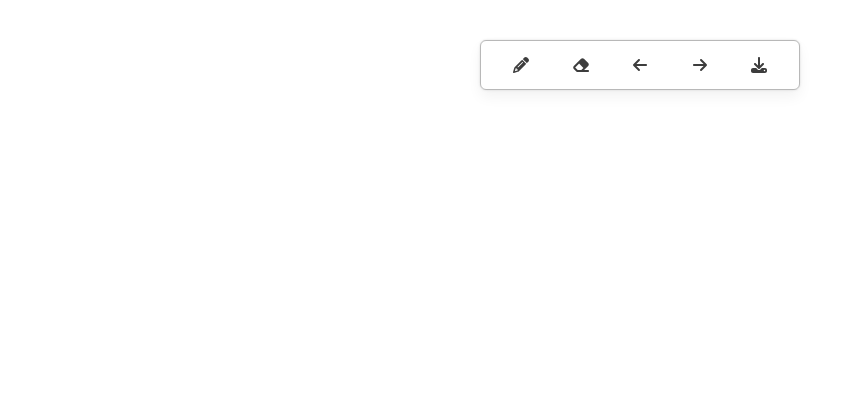
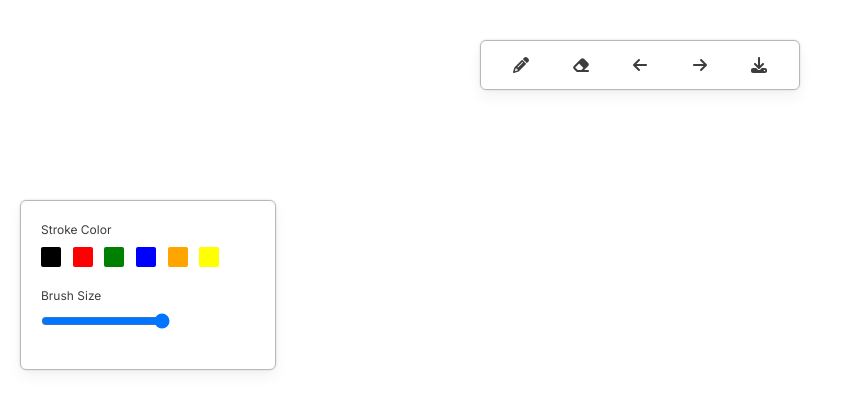
Before and after one commit to SunnyDhanwani/sketchbook-fe, a Next.js app: page / in a window 1280 px wide. Shown: the top 410 px of the page, without its empty margins (0-845 px from the left). Built offline with nearby package versions, Linux system fonts and the light colour scheme.

Commit message:
Made toolbox UI

```diff
--- a/app/page.js
+++ b/app/page.js
@@ -1,10 +1,12 @@
 import Menu from "@/components/Menu";
+import Toolbox from "@/components/Toolbox";
 import Image from "next/image";
 
 export default function Home() {
   return (
     <main>
       <Menu />
+      <Toolbox />
     </main>
   );
 }
--- /dev/null
+++ b/components/Toolbox/index.js
@@ -0,0 +1,60 @@
+"use client";
+
+import { COLORS } from "@/constants";
+import styles from "./index.module.css";
+
+const Toolbox = () => {
+  function updateBrushSize() {}
+
+  return (
+    <div className={styles.toolboxContainer}>
+      <div className={styles.toolItem}>
+        <h4 className={styles.toolText}>Stroke Color</h4>
+        <div className={styles.itemContainer}>
+          <div
+            className={styles.colorBox}
+            style={{ backgroundColor: COLORS.BLACK }}
+          />{" "}
+          <div
+            className={styles.colorBox}
+            style={{ backgroundColor: COLORS.RED }}
+          />{" "}
+          <div
+            className={styles.colorBox}
+            style={{ backgroundColor: COLORS.GREEN }}
+          />{" "}
+          <div
+            className={styles.colorBox}
+            style={{ backgroundColor: COLORS.BLUE }}
+          />{" "}
+          <div
+            className={styles.colorBox}
+            style={{ backgroundColor: COLORS.ORANGE }}
+          />
+          <div
+            className={styles.colorBox}
+            style={{ backgroundColor: COLORS.YELLOW }}
+          />{" "}
+          <div
+            className={styles.colorBox}
+            style={{ backgroundColor: COLORS.WHITE }}
+          />
+        </div>
+      </div>
+      <div className={styles.toolItem}>
+        <h4 className={styles.toolText}>Brush Size</h4>
+        <div className={styles.itemContainer}>
+          <input
+            type="range"
+            min={1}
+            max={10}
+            step={1}
+            onChange={updateBrushSize}
+          />
+        </div>
+      </div>
+    </div>
+  );
+};
+
+export default Toolbox;
--- /dev/null
+++ b/components/Toolbox/index.module.css
@@ -0,0 +1,28 @@
+.toolboxContainer {
+    @apply p-5 absolute top-1/4 left-5 w-64 rounded-md;
+    box-shadow: theme('colors.shadow1');
+    border: 1px solid theme('colors.border1');
+    background-color: theme('colors.background1');
+
+    .toolItem {
+        @apply mb-5;
+
+        .toolText {
+            font-size: 12px;
+            color: theme('colors.text1');
+        }
+
+        .itemContainer {
+            @apply flex justify-between mt-2;
+
+            .colorBox {
+                @apply h-5 w-5 mr-1 rounded-sm cursor-pointer;
+
+                &:hover, &:active {
+                    border: 1.5px solid theme('colors.border2');
+                    box-shadow: theme('colors.shadow2');
+                }
+            }
+        }
+    }
+}
--- /dev/null
+++ b/constants.js
@@ -0,0 +1,11 @@
+const COLORS = {
+  BLACK: "black",
+  RED: "red",
+  GREEN: "green",
+  BLUE: "blue",
+  ORANGE: "orange",
+  YELLOW: "yellow",
+  WHITE: "white",
+};
+
+export { COLORS };
```
